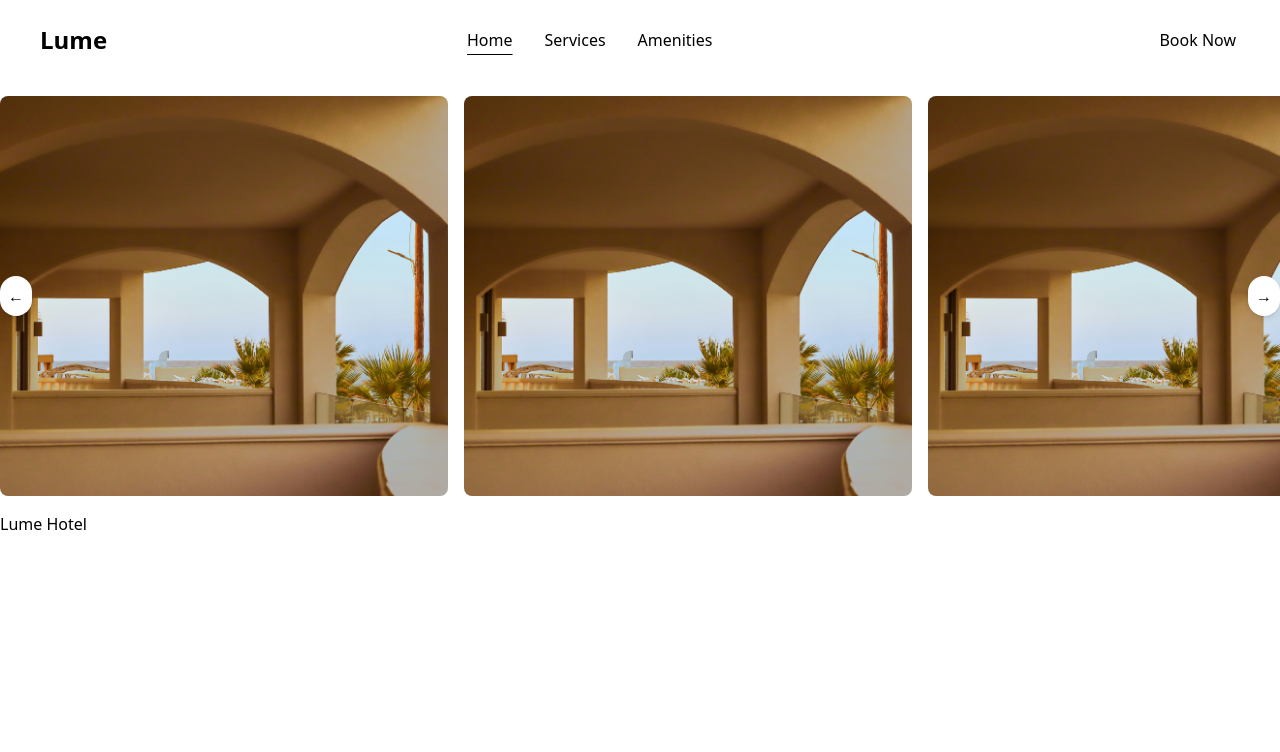
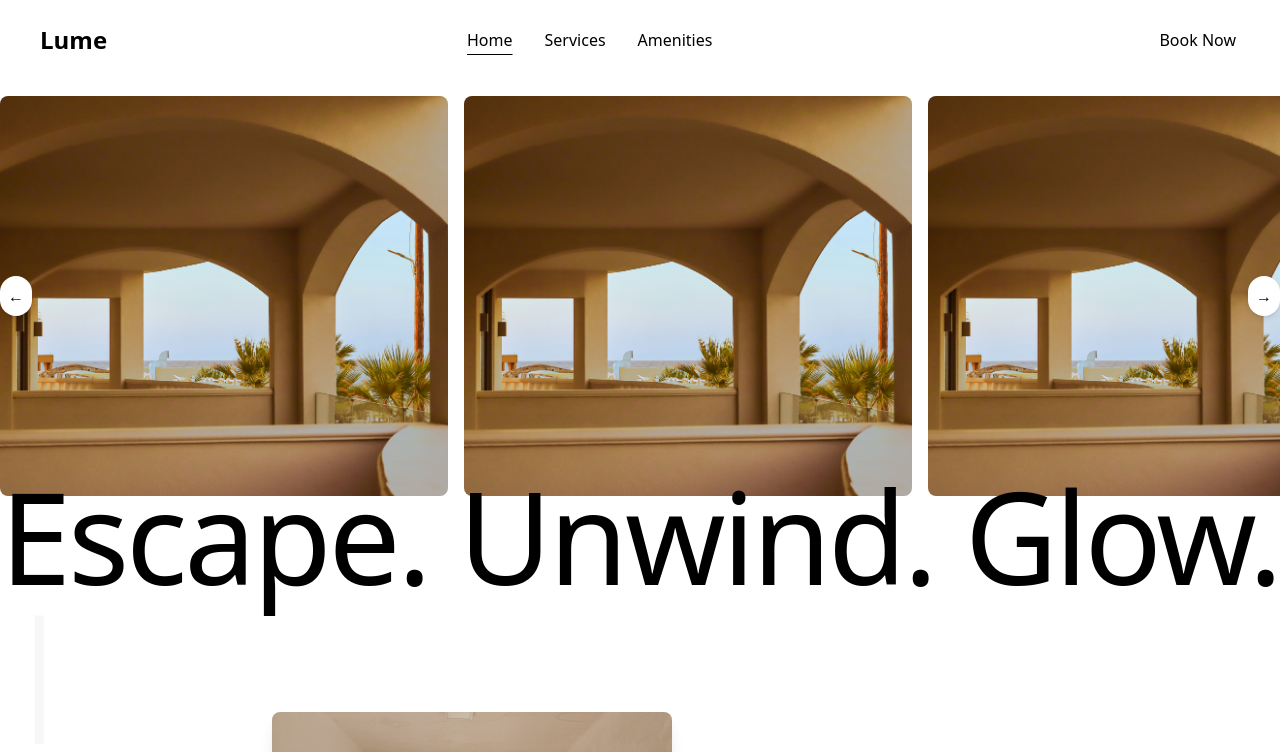
Before and after one commit to olivia497/lume-hotel-project, a React (Vite) app: page / in a window 1280 px wide. Shown: the top 752 px of the page. Built offline with nearby package versions, Linux system fonts and the light colour scheme.

Commit message:
ReactBit added and styled to homepage

```diff
--- a/package.json
+++ b/package.json
@@ -11,6 +11,7 @@
   },
   "dependencies": {
     "@tailwindcss/vite": "^4.1.11",
+    "gsap": "^3.13.0",
     "react": "^19.1.0",
     "react-dom": "^19.1.0",
     "react-router-dom": "^7.7.1"
--- a/src/components/About.jsx
+++ b/src/components/About.jsx
@@ -9,7 +9,7 @@
           <img
             src="src/assets/jonathan-borba-00fCk2lZn1c-unsplash.jpg"
             alt="hotel seating area"
-            className='w-80 h-auto rounded-lg shadow-lg object-cover'
+            className='w-100 h-auto rounded-lg shadow-lg object-cover'
           />
         </div>
 
--- /dev/null
+++ b/src/components/TextType.jsx
@@ -0,0 +1,176 @@
+import { useEffect, useRef, useState, createElement } from "react";
+import { gsap } from "gsap";
+
+const TextType = ({
+  text,
+  as: Component = "div",
+  typingSpeed = 50,
+  initialDelay = 0,
+  pauseDuration = 2000,
+  deletingSpeed = 30,
+  loop = true,
+  className = "",
+  showCursor = true,
+  hideCursorWhileTyping = false,
+  cursorCharacter = "|",
+  cursorClassName = "",
+  cursorBlinkDuration = 0.5,
+  textColors = [],
+  variableSpeed,
+  onSentenceComplete,
+  startOnVisible = false,
+  reverseMode = false,
+  ...props
+}) => {
+  const [displayedText, setDisplayedText] = useState("");
+  const [currentCharIndex, setCurrentCharIndex] = useState(0);
+  const [isDeleting, setIsDeleting] = useState(false);
+  const [currentTextIndex, setCurrentTextIndex] = useState(0);
+  const [isVisible, setIsVisible] = useState(!startOnVisible);
+  const cursorRef = useRef(null);
+  const containerRef = useRef(null);
+
+  const textArray = Array.isArray(text) ? text : [text];
+
+  const getRandomSpeed = () => {
+    if (!variableSpeed) return typingSpeed;
+    const { min, max } = variableSpeed;
+    return Math.random() * (max - min) + min;
+  };
+
+  const getCurrentTextColor = () => {
+    if (textColors.length === 0) return "#000000ff";
+    return textColors[currentTextIndex % textColors.length];
+  };
+
+  useEffect(() => {
+    if (!startOnVisible || !containerRef.current) return;
+
+    const observer = new IntersectionObserver(
+      (entries) => {
+        entries.forEach((entry) => {
+          if (entry.isIntersecting) {
+            setIsVisible(true);
+          }
+        });
+      },
+      { threshold: 0.1 }
+    );
+
+    observer.observe(containerRef.current);
+    return () => observer.disconnect();
+  }, [startOnVisible]);
+
+  useEffect(() => {
+    if (showCursor && cursorRef.current) {
+      gsap.set(cursorRef.current, { opacity: 1 });
+      gsap.to(cursorRef.current, {
+        opacity: 0,
+        duration: cursorBlinkDuration,
+        repeat: -1,
+        yoyo: true,
+        ease: "power2.inOut",
+      });
+    }
+  }, [showCursor, cursorBlinkDuration]);
+
+  useEffect(() => {
+    if (!isVisible) return;
+
+    let timeout;
+
+    const currentText = textArray[currentTextIndex];
+    const processedText = reverseMode
+      ? currentText.split("").reverse().join("")
+      : currentText;
+
+    const executeTypingAnimation = () => {
+      if (isDeleting) {
+        if (displayedText === "") {
+          setIsDeleting(false);
+          if (currentTextIndex === textArray.length - 1 && !loop) {
+            return;
+          }
+
+          if (onSentenceComplete) {
+            onSentenceComplete(textArray[currentTextIndex], currentTextIndex);
+          }
+
+          setCurrentTextIndex((prev) => (prev + 1) % textArray.length);
+          setCurrentCharIndex(0);
+          timeout = setTimeout(() => { }, pauseDuration);
+        } else {
+          timeout = setTimeout(() => {
+            setDisplayedText((prev) => prev.slice(0, -1));
+          }, deletingSpeed);
+        }
+      } else {
+        if (currentCharIndex < processedText.length) {
+          timeout = setTimeout(
+            () => {
+              setDisplayedText(
+                (prev) => prev + processedText[currentCharIndex]
+              );
+              setCurrentCharIndex((prev) => prev + 1);
+            },
+            variableSpeed ? getRandomSpeed() : typingSpeed
+          );
+        } else if (textArray.length > 1) {
+          timeout = setTimeout(() => {
+            setIsDeleting(true);
+          }, pauseDuration);
+        }
+      }
+    };
+
+    if (currentCharIndex === 0 && !isDeleting && displayedText === "") {
+      timeout = setTimeout(executeTypingAnimation, initialDelay);
+    } else {
+      executeTypingAnimation();
+    }
+
+    return () => clearTimeout(timeout);
+    // eslint-disable-next-line react-hooks/exhaustive-deps
+  }, [
+    currentCharIndex,
+    displayedText,
+    isDeleting,
+    typingSpeed,
+    deletingSpeed,
+    pauseDuration,
+    textArray,
+    currentTextIndex,
+    loop,
+    initialDelay,
+    isVisible,
+    reverseMode,
+    variableSpeed,
+    onSentenceComplete,
+  ]);
+
+  const shouldHideCursor =
+    hideCursorWhileTyping &&
+    (currentCharIndex < textArray[currentTextIndex].length || isDeleting);
+
+  return createElement(
+    Component,
+    {
+      ref: containerRef,
+      className: `inline-block whitespace-pre-wrap tracking-tight ${className}`,
+      ...props,
+    },
+    <span className="inline" style={{ color: getCurrentTextColor() }}>
+      {displayedText}
+    </span>,
+    showCursor && (
+      <span
+        ref={cursorRef}
+        className={`ml-1 inline-block opacity-100 ${shouldHideCursor ? "hidden" : ""} ${cursorClassName}`}
+      >
+        {cursorCharacter}
+      </span>
+    )
+  );
+};
+
+export default TextType;
--- a/src/pages/HomePage.jsx
+++ b/src/pages/HomePage.jsx
@@ -1,12 +1,21 @@
 import React from 'react'
 import HomeImage from '../components/HomeImage'
 import About from '../components/About'
+import TextType from '../components/TextType'
 
 const HomePage = () => {
   return (
     <>
       <HomeImage />
-      <h1>Lume Hotel</h1>
+      <div className="absolute inset-0 flex items-center justify-center text-9xl" style={{ top: '400px'}}>
+      <TextType
+        text={["Lume Hotel", "Escape. Unwind. Glow."]}
+        typingSpeed={120}
+        pauseDuration={1500}
+        showCursor={true}
+        cursorCharacter="|"
+      />
+      </div>
       <About />
     </>
   )
```
Also changed, not shown: 2 other files (tests, documents, lock files or other folders).
